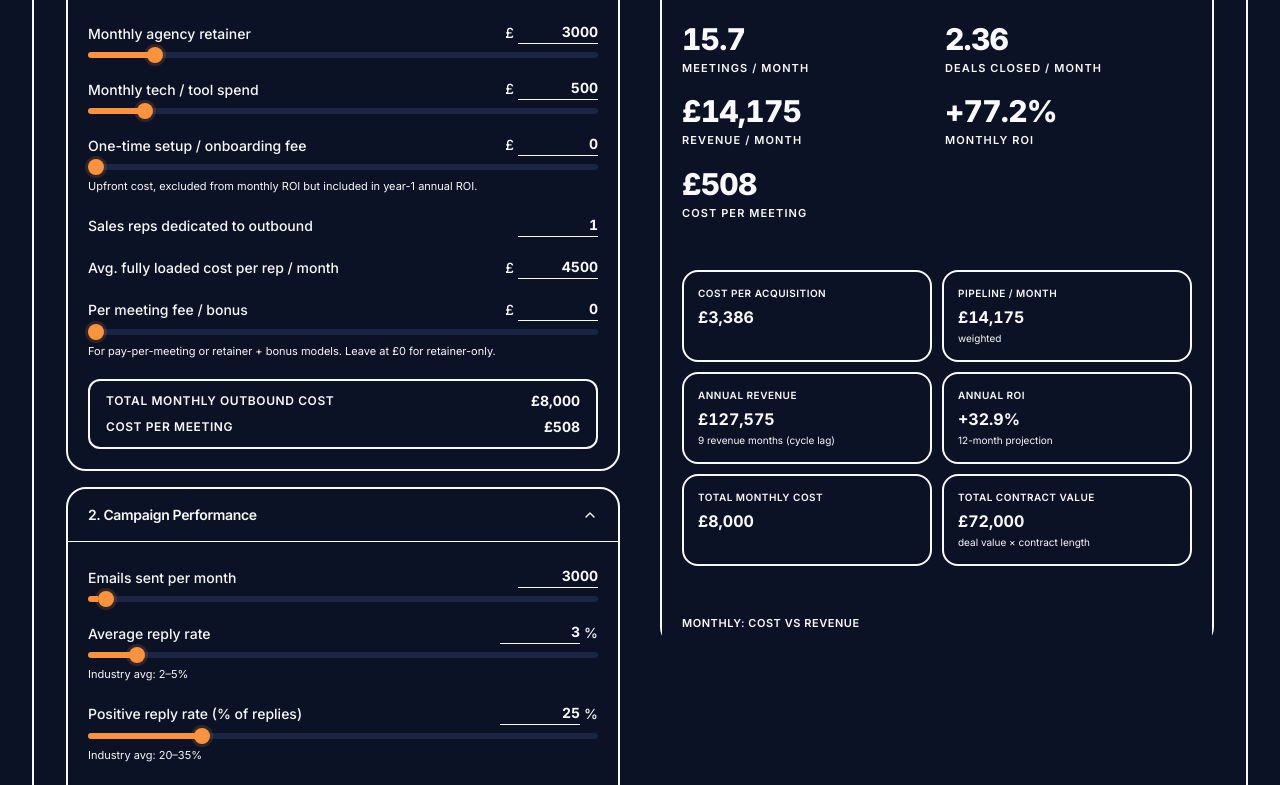
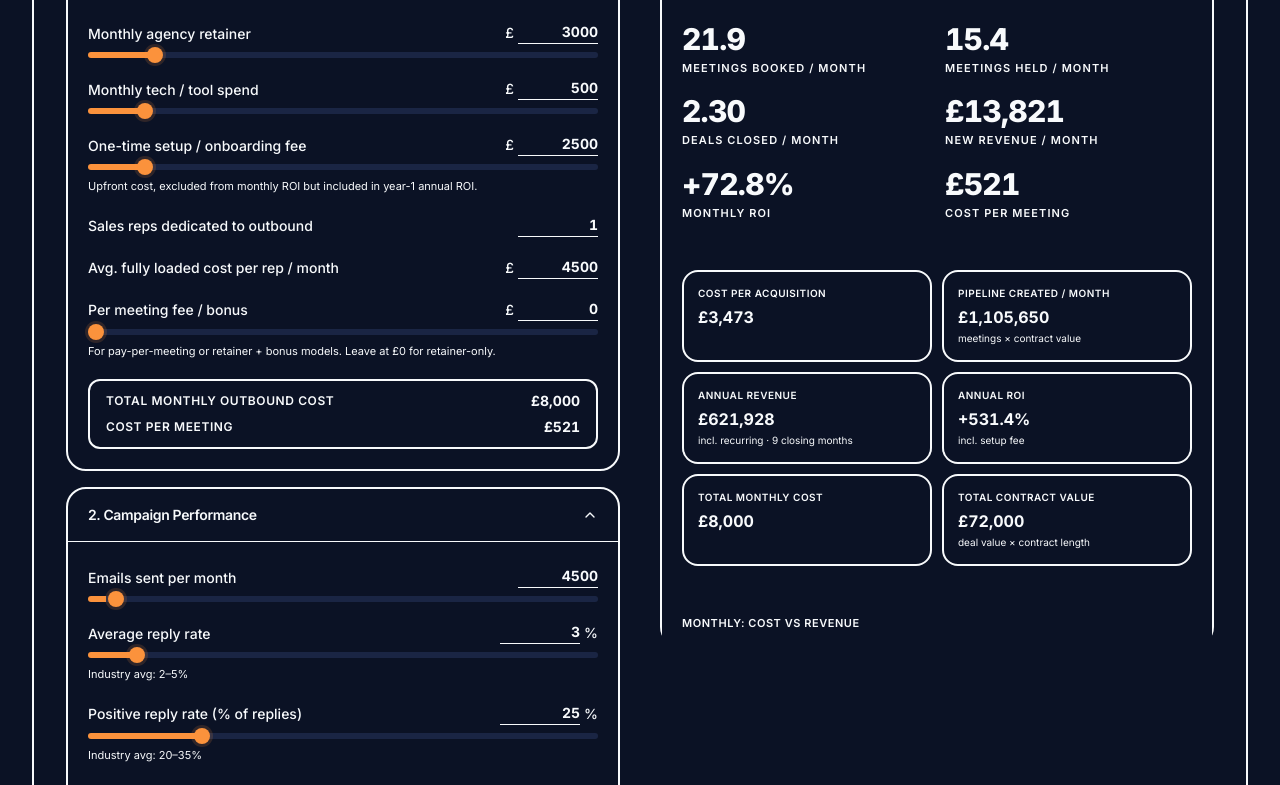
Before and after one commit to JamesGabby/vsp-marketing, a Next.js app: page /tools in a window 1280 px wide. Shown: the part 582-1367 px from the top of the page. Built offline with nearby package versions, Linux system fonts and the light colour scheme.

Commit message:
update calculator

```diff
--- a/components/tools/roi-calculator/ROICalculator.tsx
+++ b/components/tools/roi-calculator/ROICalculator.tsx
@@ -187,6 +187,14 @@ export function ROICalculator() {
               benchmark={BENCHMARKS.positiveReplyRate}
             />
             <SliderInput
+              label="Positive replies that book a meeting"
+              value={state.bookingRate}
+              min={20} max={100} step={5}
+              onChange={set("bookingRate")}
+              suffix="%"
+              benchmark={BENCHMARKS.bookingRate}
+            />
+            <SliderInput
               label="Meeting show-up rate"
               value={state.showUpRate}
               min={30} max={100} step={5}
--- a/components/tools/roi-calculator/ResultsDashboard.tsx
+++ b/components/tools/roi-calculator/ResultsDashboard.tsx
@@ -11,6 +11,7 @@ interface ResultsDashboardProps {
 export function ResultsDashboard({ results, setupFee }: ResultsDashboardProps) {
   const {
     totalMonthlyCost,
+    meetingsBookedPerMonth,
     meetingsPerMonth,
     dealsPerMonth,
     revenuePerMonth,
@@ -20,7 +21,7 @@ export function ResultsDashboard({ results, setupFee }: ResultsDashboardProps) {
     pipelinePerMonth,
     annualRevenue,
     annualROI,
-    revenueMonths,
+    closingCohorts,
     totalContractValue,
   } = results
 
@@ -40,7 +41,12 @@ export function ResultsDashboard({ results, setupFee }: ResultsDashboardProps) {
       {/* Primary metrics — 2 × 3 */}
       <div className="grid grid-cols-2 gap-x-4 gap-y-5">
         <StatBlock
-          label="Meetings / Month"
+          label="Meetings Booked / Month"
+          value={meetingsBookedPerMonth}
+          format={(n) => fmtNum(n, 1)}
+        />
+        <StatBlock
+          label="Meetings Held / Month"
           value={meetingsPerMonth}
           format={(n) => fmtNum(n, 1)}
         />
@@ -50,7 +56,7 @@ export function ResultsDashboard({ results, setupFee }: ResultsDashboardProps) {
           format={(n) => fmtNum(n, 2)}
         />
         <StatBlock
-          label="Revenue / Month"
+          label="New Revenue / Month"
           value={revenuePerMonth}
           format={fmtGBP}
         />
@@ -79,14 +85,14 @@ export function ResultsDashboard({ results, setupFee }: ResultsDashboardProps) {
           value={cpa !== null ? fmtGBP(cpa) : "—"}
         />
         <StatCard
-          label="Pipeline / Month"
+          label="Pipeline Created / Month"
           value={fmtGBP(pipelinePerMonth)}
-          sub="weighted"
+          sub="meetings × contract value"
         />
         <StatCard
           label="Annual Revenue"
           value={fmtGBP(annualRevenue)}
-          sub={`${revenueMonths} revenue months (cycle lag)`}
+          sub={`incl. recurring · ${closingCohorts} closing months`}
         />
         <StatCard
           label="Annual ROI"
--- a/components/tools/roi-calculator/calculations.ts
+++ b/components/tools/roi-calculator/calculations.ts
@@ -2,16 +2,17 @@ import type { CalcState } from "./constants"
 
 export interface CalcResults {
   totalMonthlyCost: number
-  meetingsPerMonth: number
+  meetingsBookedPerMonth: number
+  meetingsPerMonth: number    // meetings actually held (booked × show-up)
   dealsPerMonth: number
-  revenuePerMonth: number
+  revenuePerMonth: number     // new revenue added per month, not total billings
   monthlyROI: number | null
   costPerMeeting: number | null
   cpa: number | null
   pipelinePerMonth: number
   annualRevenue: number
   annualROI: number | null
-  revenueMonths: number       // effective revenue-generating months in year 1 after lag
+  closingCohorts: number      // months in year 1 that produce closed deals after cycle lag
   totalContractValue: number  // deal value × contract length (total customer value)
 }
 
@@ -36,11 +37,15 @@ export function fmtNum(n: number, decimals = 1): string {
 }
 
 export function calculate(s: CalcState): CalcResults {
-  const meetingsPerMonth =
+  // A positive reply is not a booked meeting — a share of interested replies
+  // never make it onto the calendar, so bookingRate sits between the two.
+  const meetingsBookedPerMonth =
     s.emailsPerMonth *
     (s.replyRate / 100) *
     (s.positiveReplyRate / 100) *
-    (s.showUpRate / 100)
+    (s.bookingRate / 100)
+
+  const meetingsPerMonth = meetingsBookedPerMonth * (s.showUpRate / 100)
 
   const totalMonthlyCost =
     s.agencyRetainer +
@@ -62,13 +67,23 @@ export function calculate(s: CalcState): CalcResults {
   const cpa =
     dealsPerMonth > 0.001 ? totalMonthlyCost / dealsPerMonth : null
 
-  const pipelinePerMonth = meetingsPerMonth * s.dealValue * (s.closeRate / 100)
+  // Gross pipeline created: every held meeting is an opportunity worth its full
+  // contract value. Weighting it by close rate would just restate revenue.
+  const pipelinePerMonth = meetingsPerMonth * s.dealValue * s.contractLength
 
-  // Sales cycle creates a lag: deals started in the last `salesCycle` months of
-  // year 1 won't close until year 2. Effective revenue months = 12 - salesCycle,
-  // floored at 1 so the field always has some impact.
-  const revenueMonths = Math.max(1, 12 - s.salesCycle)
-  const annualRevenue = revenuePerMonth * revenueMonths
+  // Sales cycle creates a lag: deals sourced in month m don't close until month
+  // m + salesCycle, so the first closes land in month salesCycle + 1. Each
+  // monthly cohort then bills for the rest of year 1, capped by contract length
+  // — that recurrence is what a flat `revenue × months` model misses. Clamped so
+  // a 12-month cycle still closes one cohort rather than zeroing the year out.
+  const firstCloseMonth = Math.min(s.salesCycle + 1, 12)
+  const closingCohorts = 12 - firstCloseMonth + 1
+
+  let annualRevenue = 0
+  for (let startMonth = firstCloseMonth; startMonth <= 12; startMonth++) {
+    const billingMonths = Math.min(13 - startMonth, s.contractLength)
+    annualRevenue += revenuePerMonth * billingMonths
+  }
 
   const annualCost = totalMonthlyCost * 12 + s.setupFee
   const annualROI =
@@ -80,6 +95,7 @@ export function calculate(s: CalcState): CalcResults {
 
   return {
     totalMonthlyCost,
+    meetingsBookedPerMonth,
     meetingsPerMonth,
     dealsPerMonth,
     revenuePerMonth,
@@ -89,7 +105,7 @@ export function calculate(s: CalcState): CalcResults {
     pipelinePerMonth,
     annualRevenue,
     annualROI,
-    revenueMonths,
+    closingCohorts,
     totalContractValue,
   }
 }
--- a/components/tools/roi-calculator/constants.ts
+++ b/components/tools/roi-calculator/constants.ts
@@ -10,6 +10,7 @@ export interface CalcState {
   emailsPerMonth: number
   replyRate: number      // whole percent: 5 means 5%
   positiveReplyRate: number
+  bookingRate: number    // % of positive replies that land on the calendar
   showUpRate: number
   // Section 3 — Sales Metrics
   closeRate: number
@@ -23,17 +24,19 @@ export type PresetKey = "conservative" | "moderate" | "aggressive"
 // Defaults are deliberately conservative and modelled on our own case-study
 // range (14–22 qualified calls/month) rather than best-case numbers — a
 // calculator that opens on a believable outcome is more persuasive than one
-// that opens on a fantasy.
+// that opens on a fantasy. Send volumes are set to land in that range with
+// bookingRate applied, so the per-step rates stay benchmark-realistic.
 export const DEFAULTS: CalcState = {
   agencyRetainer: 3000,
   adToolSpend: 500,
-  setupFee: 0,
+  setupFee: 2500,
   salesHeadcount: 1,
   costPerRep: 4500,
   perMeetingFee: 0,
-  emailsPerMonth: 3000,
+  emailsPerMonth: 4500,
   replyRate: 3,
   positiveReplyRate: 25,
+  bookingRate: 65,
   showUpRate: 70,
   closeRate: 15,
   dealValue: 6000,
@@ -45,13 +48,14 @@ export const PRESETS: Record<PresetKey, CalcState> = {
   conservative: {
     agencyRetainer: 1500,
     adToolSpend: 200,
-    setupFee: 0,
+    setupFee: 1000,
     salesHeadcount: 0,
     costPerRep: 3500,
     perMeetingFee: 0,
-    emailsPerMonth: 2000,
+    emailsPerMonth: 3500,
     replyRate: 2,
     positiveReplyRate: 18,
+    bookingRate: 55,
     showUpRate: 60,
     closeRate: 12,
     dealValue: 4000,
@@ -62,13 +66,14 @@ export const PRESETS: Record<PresetKey, CalcState> = {
   aggressive: {
     agencyRetainer: 6000,
     adToolSpend: 1000,
-    setupFee: 0,
+    setupFee: 5000,
     salesHeadcount: 2,
     costPerRep: 5000,
     perMeetingFee: 0,
-    emailsPerMonth: 4000,
+    emailsPerMonth: 5500,
     replyRate: 4,
     positiveReplyRate: 30,
+    bookingRate: 75,
     showUpRate: 75,
     closeRate: 22,
     dealValue: 10000,
@@ -87,6 +92,7 @@ export const MINIMUMS: CalcState = {
   emailsPerMonth: 1000,
   replyRate: 1,
   positiveReplyRate: 10,
+  bookingRate: 20,
   showUpRate: 30,
   closeRate: 5,
   dealValue: 500,
@@ -97,12 +103,14 @@ export const MINIMUMS: CalcState = {
 export type BenchmarkField =
   | "replyRate"
   | "positiveReplyRate"
+  | "bookingRate"
   | "showUpRate"
   | "closeRate"
 
 export const BENCHMARKS: Record<BenchmarkField, { label: string; range: string; high: number }> = {
   replyRate:         { label: "Industry avg", range: "2–5%",   high: 8  },
   positiveReplyRate: { label: "Industry avg", range: "20–35%", high: 50 },
+  bookingRate:       { label: "Industry avg", range: "50–70%", high: 80 },
   showUpRate:        { label: "Industry avg", range: "60–75%", high: 85 },
   closeRate:         { label: "B2B avg",       range: "15–25%", high: 40 },
 }
```
Also changed, not shown: .claude/settings.local.json.
